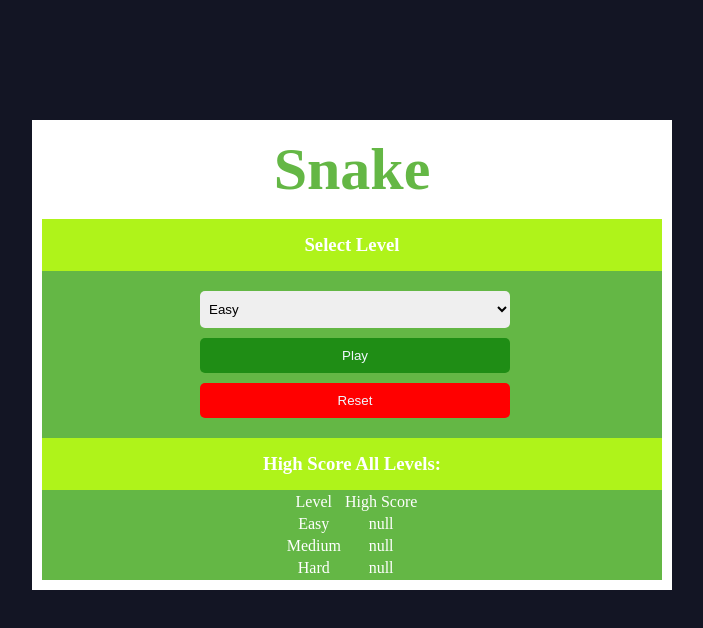
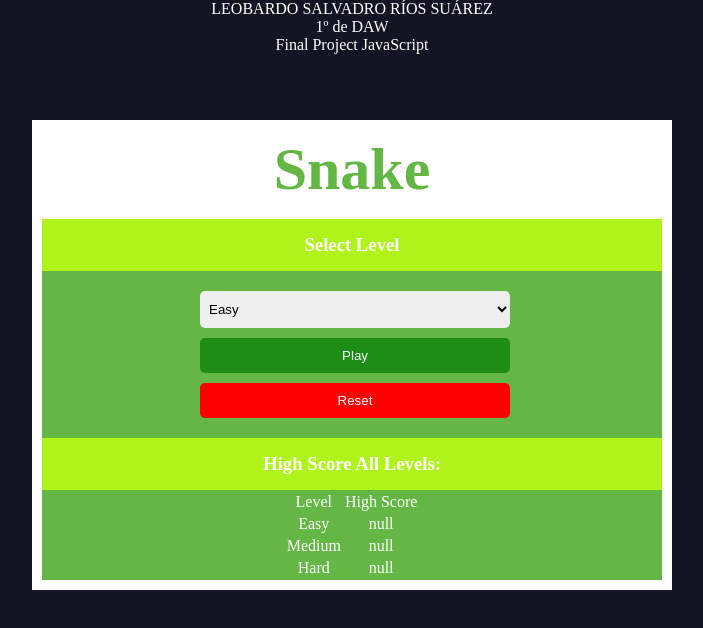
Before and after one commit to SnakeGameJavaScript/SnakeGameJavaScript.github.io, a plain HTML site: page index.html in a window 1280 px wide. Shown: the whole page, without its empty margins (288-991 px from the left). Drawn offline with nearby package versions, Linux system fonts and the light colour scheme.

Commit message:
Update index.html

```diff
--- a/index.html
+++ b/index.html
@@ -49,7 +49,10 @@
     <h3>High Score All Levels: <span class="highScore"></span></h3>
     <div class="scores"></div>
      </div>
-
+     <center><div><p style = "color: white">LEOBARDO SALVADRO RÍOS SUÁREZ
+          <br>1º de DAW
+          <br>Final Project JavaScript
+          </p></div>
        <script src="js/main.js"></script>
 
   </body>
```
